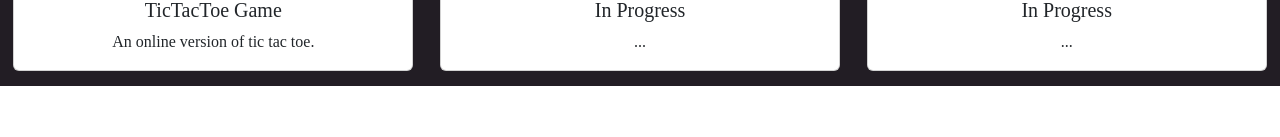
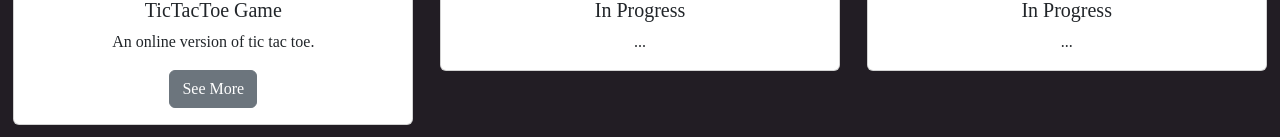
Before and after one commit to christinanguyen02/Coding101, a React app: page /projects in a window 1280 px wide. Shown: the part 1032-1169 px from the top of the page. Before the commit the page ends 1118 px from the top, so only its background shows below. Built offline with nearby package versions, Linux system fonts and the light colour scheme.

Commit message:
load site

```diff
--- a/src/components/Projects.js
+++ b/src/components/Projects.js
@@ -6,6 +6,7 @@ import background from "../blackbackground.jpeg";
 import GenZ from "../GenZ.png";
 import Animation from "../Animation.png";
 import Pong from "../PongGame.png";
+import ticSite from "../tictactoe/tictactie.html";
 
 export default function Projects() {
   return (
@@ -93,13 +94,9 @@ export default function Projects() {
                 <Card.Body>
                   <Card.Title>TicTacToe Game</Card.Title>
                   <Card.Text>An online version of tic tac toe.</Card.Text>
-                  {/* <Button
-                    variant="secondary"
-                    href=""
-                    target="_blank"
-                  >
+                  <Button variant="secondary" onClick={ticSite} target="_blank">
                     See More
-                  </Button>   */}
+                  </Button>
                 </Card.Body>
               </Card>
             </Col>
```
